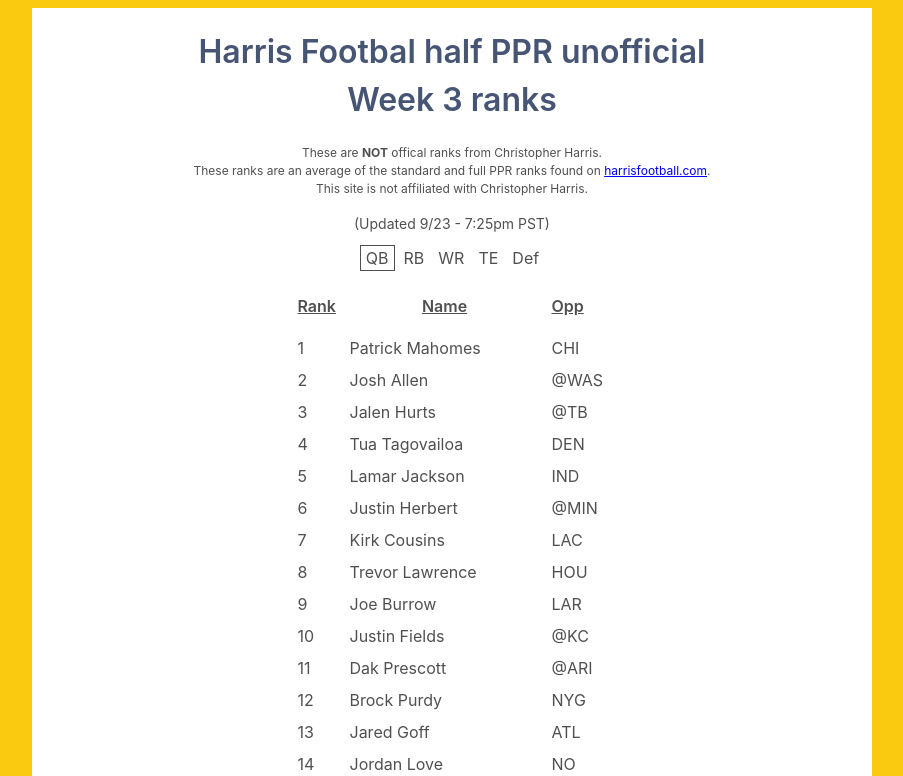
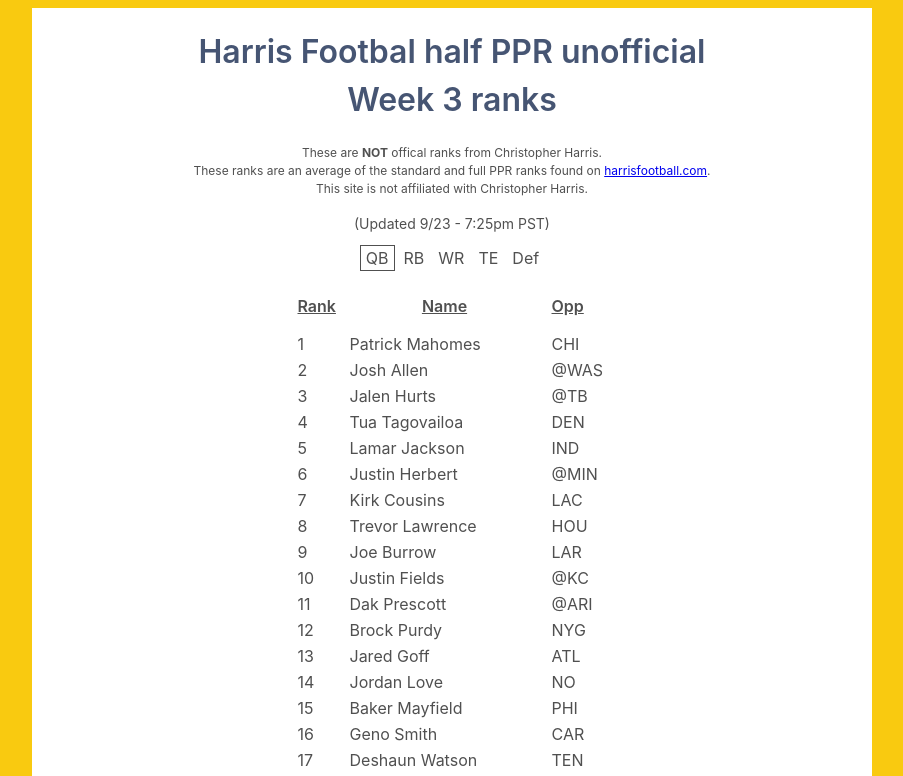
Before and after one commit to travman89/HarrisHalfPPR, a React (Vite) app: page / in a window 1280 px wide. Shown: the top 776 px of the page, without its empty margins (188-1091 px from the left). Built offline with nearby package versions, Linux system fonts and the light colour scheme.

Commit message:
update table styling

```diff
--- a/src/Home/components.tsx
+++ b/src/Home/components.tsx
@@ -58,7 +58,7 @@ const RankRow = styled.tr`
   flex-basis: auto;
   max-width: 460px;
   justify-content: center;
-  padding-bottom: 4px;
+  height: 24px;
   td {
     margin: 0 5px;
   }
--- a/src/Home/index.tsx
+++ b/src/Home/index.tsx
@@ -280,7 +280,8 @@ const Home = () => {
             )}
           </RankRow>
         </RowWrapper>
-
+      </TableWrapper>
+      <TableWrapper>
         {sortedRanks.map((player, i) => (
           <RowWrapper>
             <RankRow key={`player-rank-${i}`}>
```
